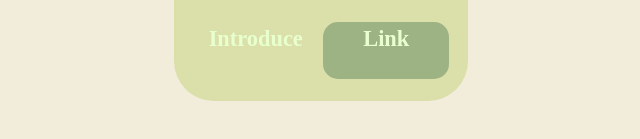
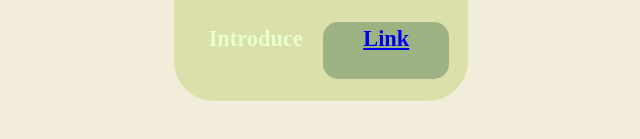
Before and after one commit to huiyou5009/Portfolio, a plain HTML site: page index.html in a window 1280 px wide. Shown: the part 291-430 px from the top of the page, 319-959 px from the left. Drawn offline with Linux system fonts and the light colour scheme.

Commit message:
Ver.1
guide部分用p&a元素

```diff
--- a/index.html
+++ b/index.html
@@ -16,8 +16,8 @@
                 <img src="pic/blog.jpg" alt="blog" class="pic" id="blog_pic"/>
                 <div class="guide g_container">
                     <p class="introduce p_style">Introduce</p>
-                    <!-- <p class="link"><a href="https://huiyou5009.github.io/BLOG/">Link →</a></p> -->
-                    <p class="link p_style">Link</p>
+                    <p class="link"><a href="https://huiyou5009.github.io/BLOG/">Link</a></p>
+                    <!-- <p class="link p_style">Link</p> -->
                 </div>
             </div>
 
```
